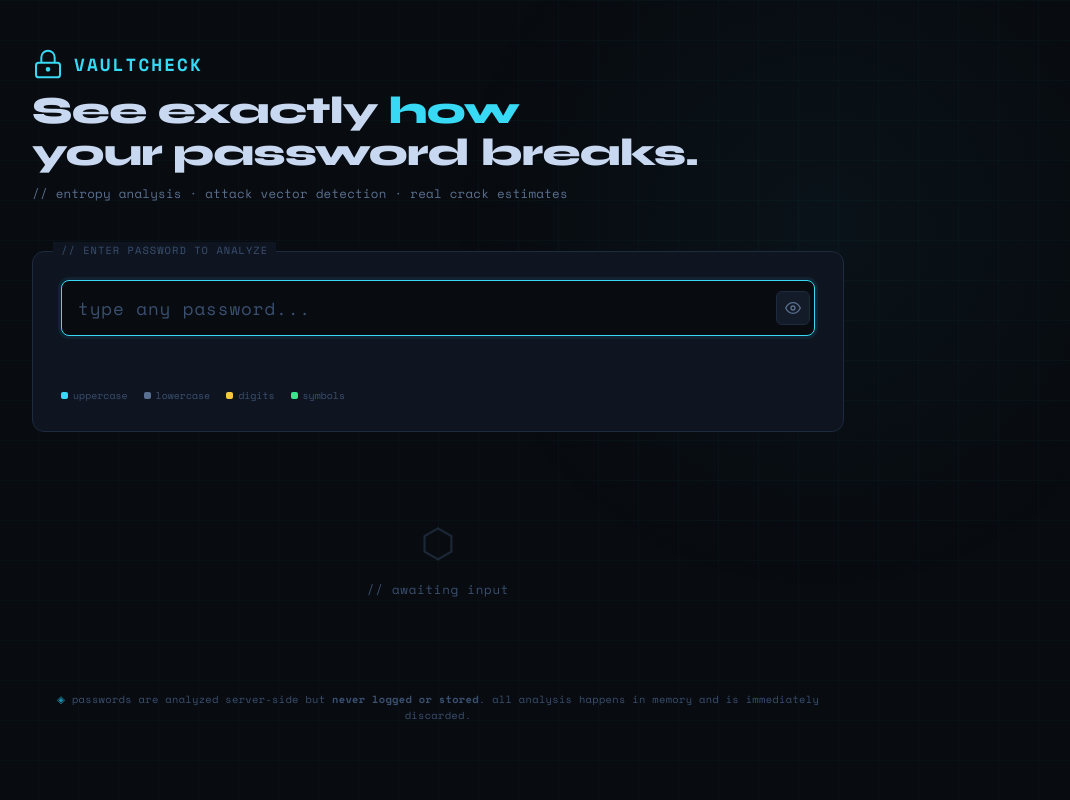
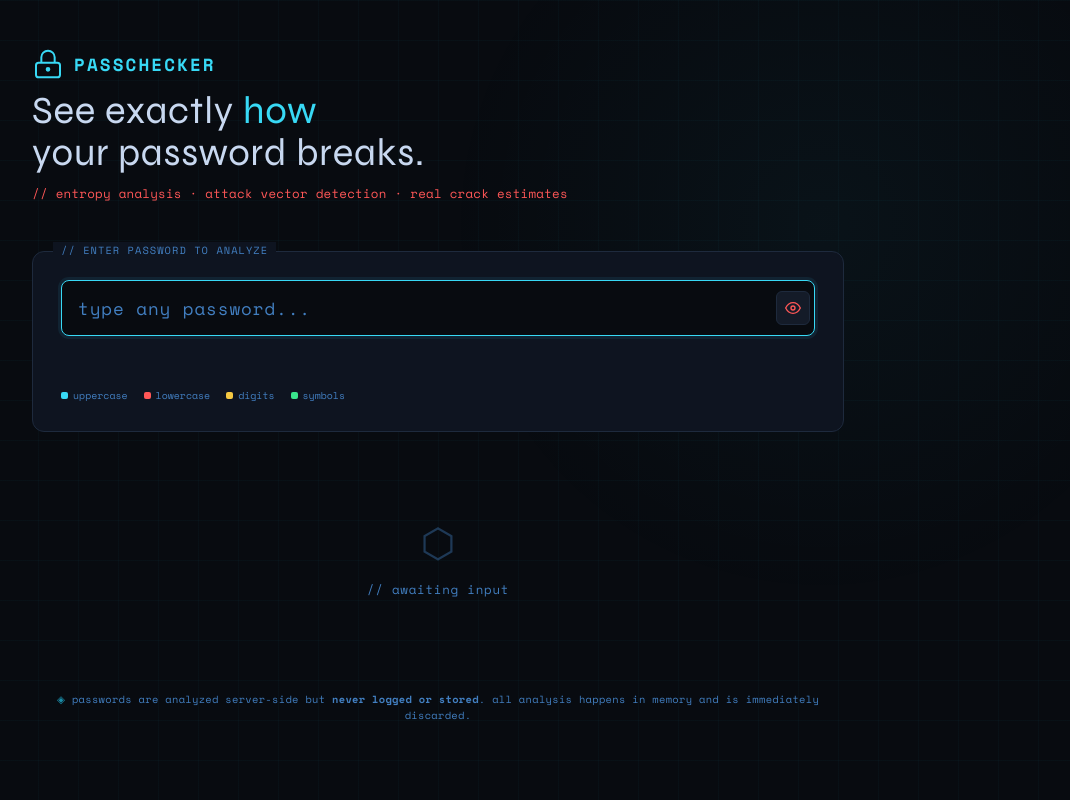
Before and after one commit to IamIremIdil/pass-checker, a website: page public/index.html in a window 1280 px wide. Shown: the whole page, without its empty margins (202-1272 px from the left). Drawn offline with nearby package versions, Linux system fonts and the light colour scheme.

Commit message:
chore: update index.html styles and fix letter-spacing issues

```diff
--- a/package.json
+++ b/package.json
@@ -12,6 +12,6 @@
     "express": "^4.18.2"
   },
   "devDependencies": {
-    "nodemon": "^3.0.1"
+    "nodemon": "^3.1.14"
   }
 }
--- a/public/index.html
+++ b/public/index.html
@@ -16,8 +16,8 @@
       --border:     #1e2a3d;
       --border2:    #263347;
       --text:       #c8d8f0;
-      --text-muted: #5a7090;
-      --text-dim:   #3a5070;
+      --text-muted: #ff5757;
+      --text-dim:   #427fc1;
 
       --cyan:    #38d9f5;
       --cyan-d:  #1a8ca8;
@@ -111,10 +111,10 @@
 
     .tagline {
       font-size: 2.4rem;
-      font-weight: 800;
+      font-weight: 400;
       line-height: 1.1;
       color: var(--text);
-      letter-spacing: -0.02em;
+      letter-spacing: 0.02em;
     }
 
     .tagline em {
@@ -564,7 +564,7 @@
         <path d="M7 11V7a5 5 0 0 1 10 0v4"/>
         <circle cx="12" cy="16" r="1" fill="currentColor"/>
       </svg>
-      <span class="logo-text">VaultCheck</span>
+      <span class="logo-text">PassChecker</span>
     </div>
     <h1 class="tagline">See exactly <em>how</em><br>your password breaks.</h1>
     <p class="subtitle">// entropy analysis · attack vector detection · real crack estimates</p>
```
Also changed, not shown: README.md, 1 other file.
